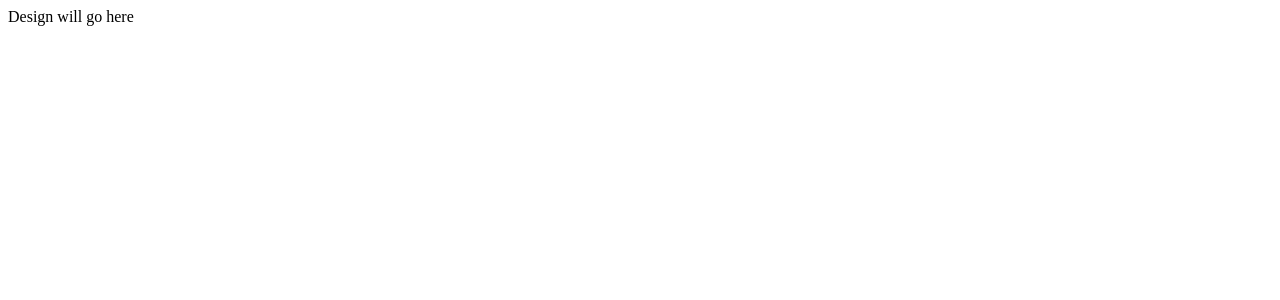
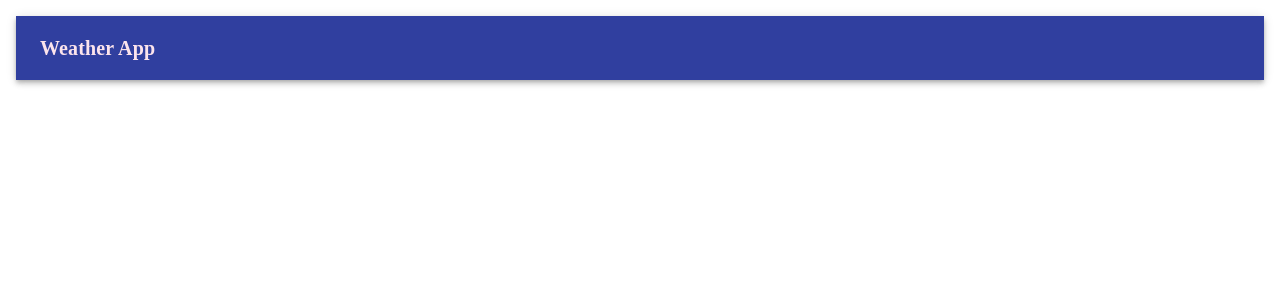
Before and after one commit to Navid-Mousavizdeh/FrontEnd-Test, a React (Create React App) app: page / in a window 1280 px wide. Shown: the top 300 px of the page. Built offline with nearby package versions, Linux system fonts and the light colour scheme.

Commit message:
feat: add appbar

```diff
--- a/src/App.js
+++ b/src/App.js
@@ -1,11 +1,30 @@
 import * as React from 'react'
+// Import Theme
 import { ThemeProvider } from '@mui/material/styles'
 import { theme } from './Theme/ThemeGenerator'
+// import MUI components
+import CssBaseline from '@mui/material/CssBaseline'
+import Grid from '@mui/material/Grid'
+// Import components
+import AppBar from './Components/AppBar'
 
 function App() {
   return (
     <React.Fragment>
-      <ThemeProvider theme={theme}>Design will go here</ThemeProvider>
+      <CssBaseline />
+      {/* Theme providing for whole page */}
+      <ThemeProvider theme={theme}>
+        {/* Grid every component of the page each will be placed in a item grid */}
+        <Grid container sx={{ p: 2 }}>
+          {/* ------- AppBar  ------- */}
+          <Grid item container>
+            <AppBar />
+          </Grid>
+          <Grid item container>
+            {/* ------- Weather cast section  ------- */}
+          </Grid>
+        </Grid>
+      </ThemeProvider>
     </React.Fragment>
   )
 }
--- /dev/null
+++ b/src/Components/AppBar.js
@@ -0,0 +1,19 @@
+import * as React from 'react'
+import Box from '@mui/material/Box'
+import AppBar from '@mui/material/AppBar'
+import Toolbar from '@mui/material/Toolbar'
+import Typography from '@mui/material/Typography'
+
+function TopBar() {
+  return (
+    <Box sx={{ flexGrow: 1 }}>
+      <AppBar position='static'>
+        <Toolbar>
+          <Typography variant='h6'>Weather App</Typography>
+        </Toolbar>
+      </AppBar>
+    </Box>
+  )
+}
+
+export default TopBar
```
